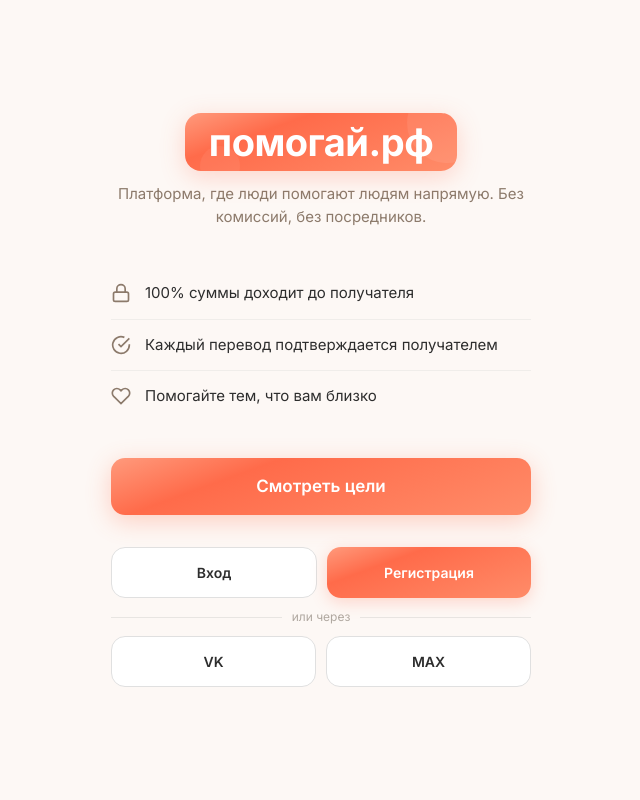
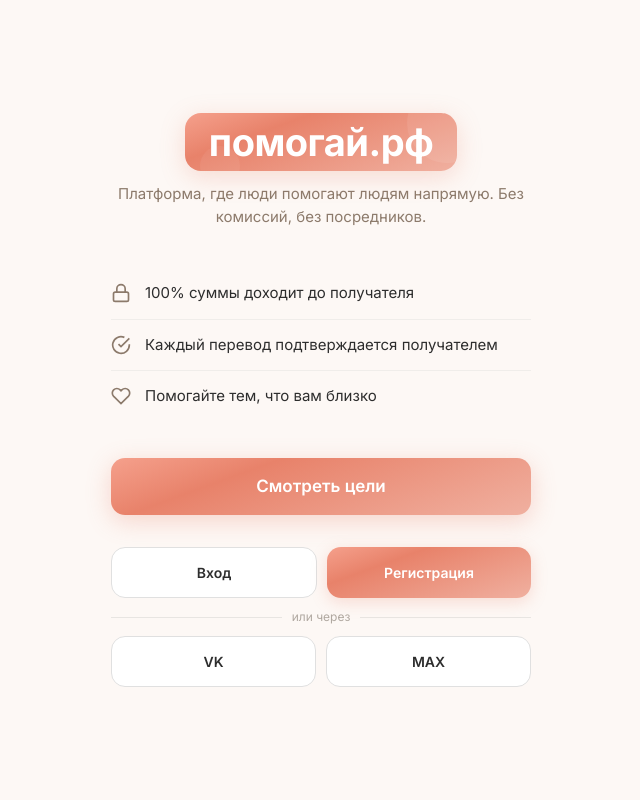
Before and after one commit to Catsik23/pomogay, a Flask app: page / in a window 1280 px wide. Shown: the whole page, without its empty margins (319-959 px from the left). Run offline with Flask 3, Linux system fonts and the light colour scheme.

Commit message:
Softer coral-rose gradient, less bright

```diff
--- a/static/style.css
+++ b/static/style.css
@@ -8,8 +8,8 @@
 
 /* --- Переменные --- */
 :root {
-    --cta: #FF8C69;
-    --cta-hover: #E57A5A;
+    --cta: #E8826A;
+    --cta-hover: #D9735B;
     --bg: #FDF8F5;
     --card: #FFFFFF;
     --card-shadow: 0 2px 12px rgba(0,0,0,0.04);
--- a/templates/choose_goal_type.html
+++ b/templates/choose_goal_type.html
@@ -20,7 +20,7 @@
         }
 
         .header-section {
-            background: linear-gradient(160deg, #FF9A7C 0%, #FF6B4A 30%, #FF8C69 100%);
+            background: linear-gradient(160deg, #F5A08C 0%, #E8826A 30%, #E8826A 100%);
             padding: 18px 20px 26px;
             color: white;
             border-radius: 0 0 36px 36px;
--- a/templates/index.html
+++ b/templates/index.html
@@ -29,8 +29,8 @@
             padding: 10px 24px;
             line-height: 1;
             vertical-align: middle;
-            background: linear-gradient(160deg, #FF9A7C 0%, #FF6B4A 30%, #FF8C69 100%);
-            box-shadow: 0 6px 24px rgba(255,108,74,0.25);
+            background: linear-gradient(160deg, #F5A08C 0%, #E8826A 30%, #F0B0A0 100%);
+            box-shadow: 0 6px 24px rgba(232,130,106,0.25);
             position: relative;
             overflow: hidden;
         }
@@ -81,13 +81,13 @@
         .btn-goals {
             display: block;
             padding: 16px;
-            background: linear-gradient(160deg, #FF9A7C 0%, #FF6B4A 30%, #FF8C69 100%);
+            background: linear-gradient(160deg, #F5A08C 0%, #E8826A 30%, #F0B0A0 100%);
             color: white;
             border-radius: 14px;
             font-size: 17px;
             font-weight: 600;
             text-decoration: none;
-            box-shadow: 0 6px 24px rgba(255,108,74,0.3);
+            box-shadow: 0 6px 24px rgba(232,130,106,0.3);
             transition: transform 0.1s;
             margin-bottom: 32px;
             position: relative;
@@ -125,10 +125,10 @@
         .auth-btn:active { transform: scale(0.97); }
         .auth-outline { border: 1px solid #E0E0E0; background: white; color: #2D2D2D; }
         .auth-filled {
-            background: linear-gradient(160deg, #FF9A7C 0%, #FF6B4A 30%, #FF8C69 100%);
+            background: linear-gradient(160deg, #F5A08C 0%, #E8826A 30%, #F0B0A0 100%);
             color: white;
             border: none;
-            box-shadow: 0 4px 16px rgba(255,108,74,0.25);
+            box-shadow: 0 4px 16px rgba(232,130,106,0.25);
             position: relative;
             overflow: hidden;
         }
```
